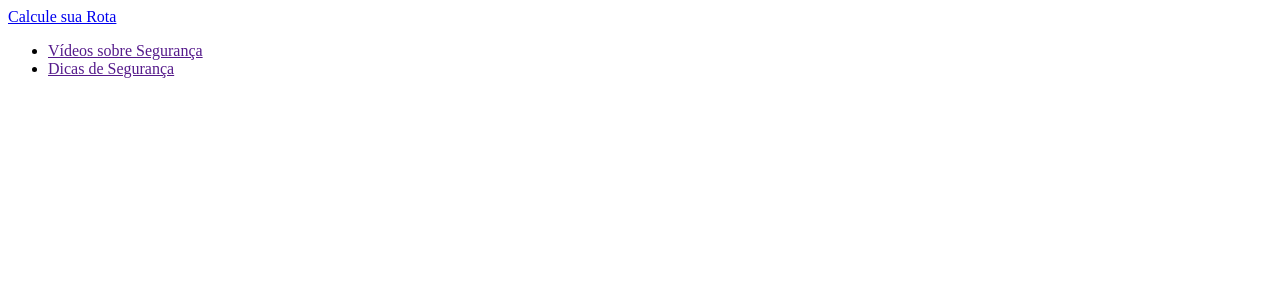
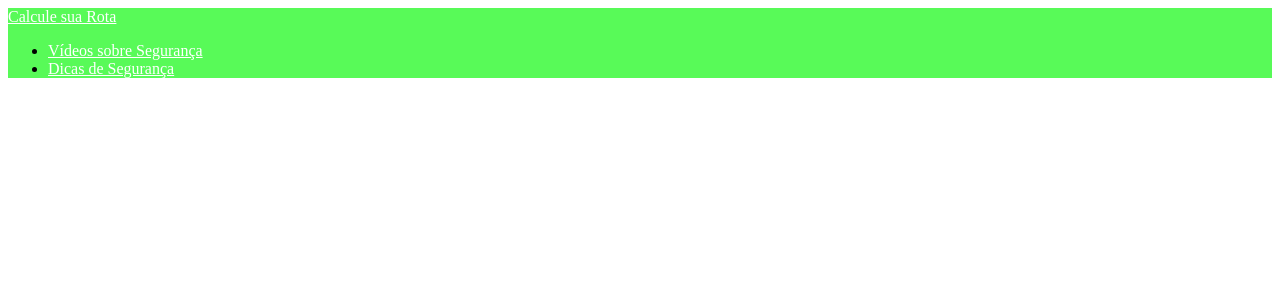
Before and after one commit to ArthurPedralli/projetoIntegrador2015, a PHP site: page /menu.php in a window 1280 px wide. Shown: the top 300 px of the page. Run offline with PHP 8.4, Linux system fonts and the light colour scheme.

Commit message:
Atualizações
css navbar index.php

```diff
--- a/menu.php
+++ b/menu.php
@@ -4,8 +4,13 @@
 	<title></title>
 	<style type="text/css">
 	.navbar-default {
-    	background-color: #FFFFFF;
-    	border-color: #E7E7E7;
+    	background-color: #58FA58;
+	}
+	.navbar-default .navbar-header .navbar-brand{
+    	color: #FFFFFF;
+	}
+	.navbar-default .navbar-nav > li > a {
+    	color: #FFFFFF;
 	}
 	</style>
 </head>
@@ -19,8 +24,8 @@
 					</div>
 					<div class="collapse navbar-collapse" id="bs-example-navbar-collapse-1">
 						<ul class="nav navbar-nav">
-							<li><a href="">Vídeos sobre Segurança</a></li>
-							<li><a href="">Dicas de Segurança</a></li>
+							<li><a href="./videosSeguranca.php">Vídeos sobre Segurança</a></li>
+							<li><a href="./dicasSeguranca.php">Dicas de Segurança</a></li>
 							<!-- <form class="navbar-form navbar-left" role="search" method="POST">
 								<div class="form-group">
 									<input type="text" class="form-control" name="procura" id="procura" placeholder="Search">
```
Also changed, not shown: DicasSeguranca.php (added, +9 -0 lines), videosSeguranca.php (added, +9 -0 lines).
